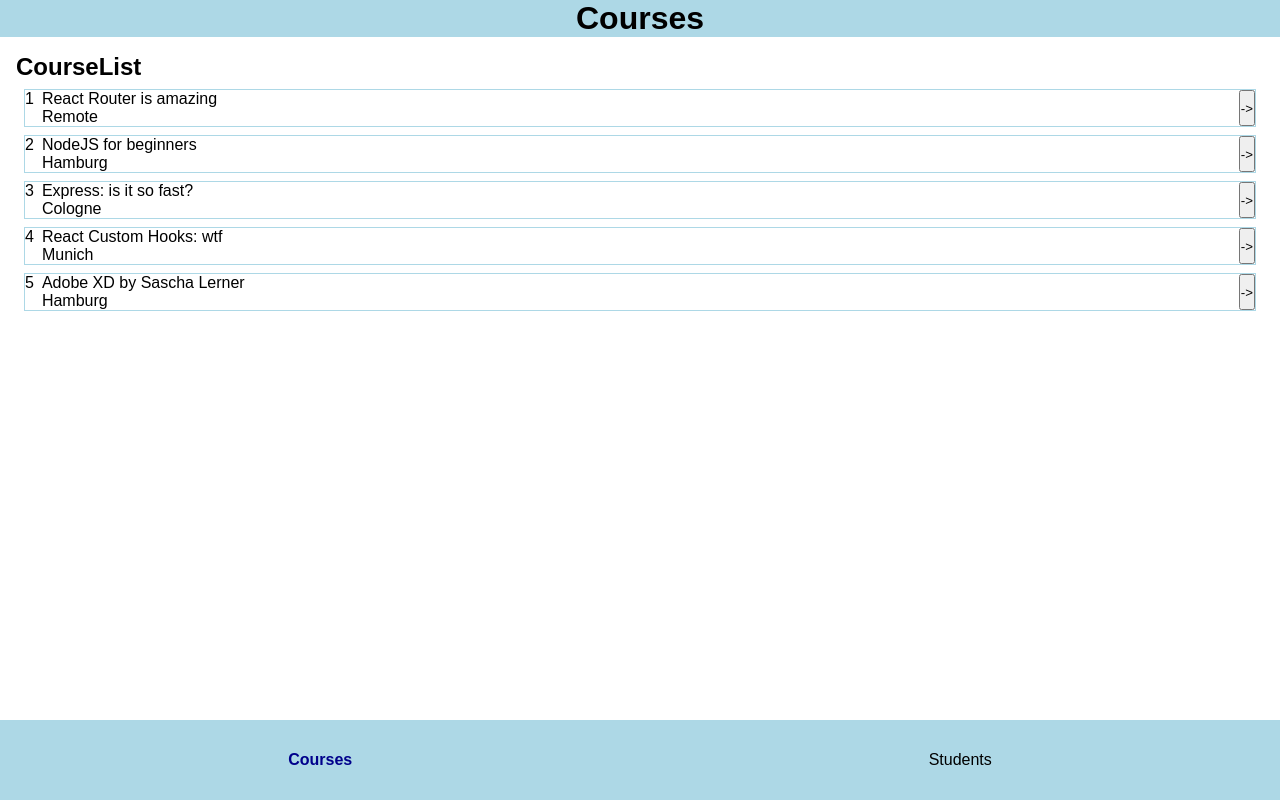
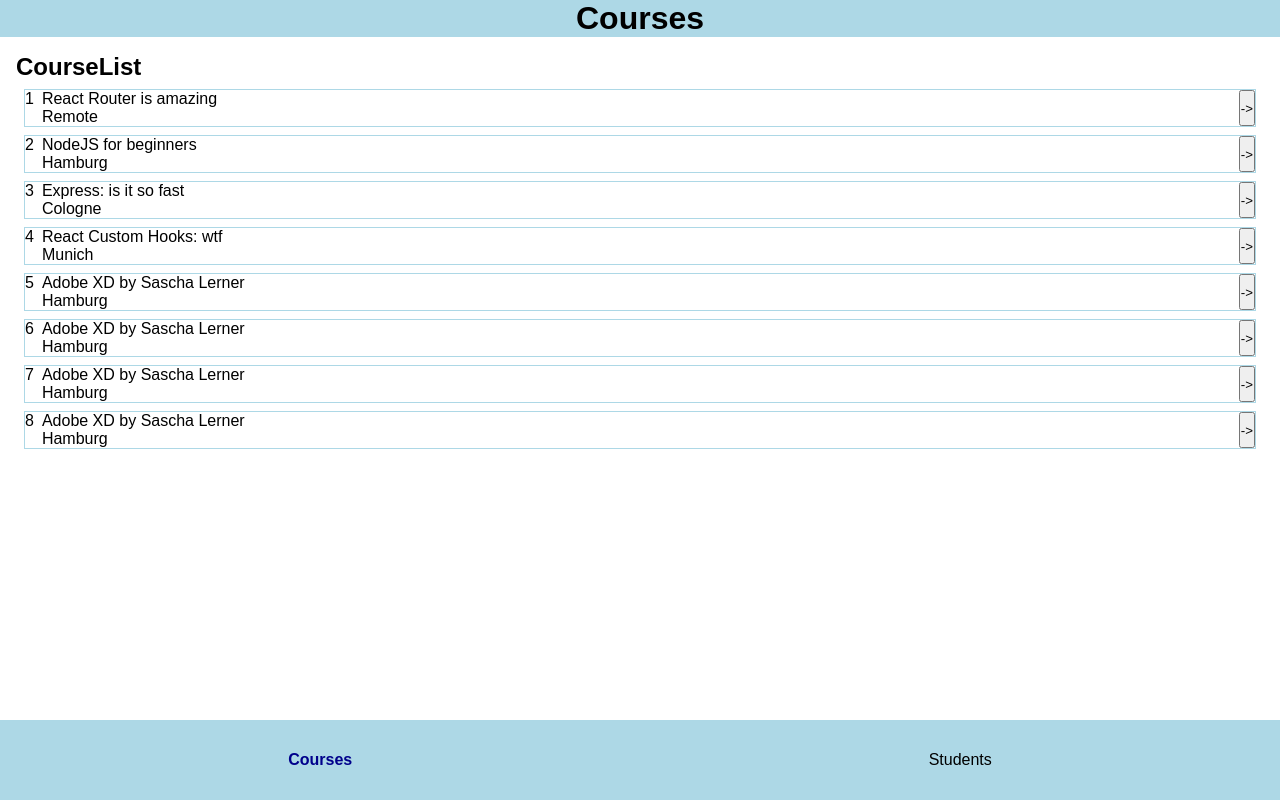
Before and after one commit to namirsab/courses-app, a React (Create React App) app in the folder client/: page /courses in a window 1280 px wide. Built offline with nearby package versions, Linux system fonts and the light colour scheme.

Commit message:
Make the CourseList use fake data to render the CourseList Items

```diff
--- a/client/src/components/CourseList.js
+++ b/client/src/components/CourseList.js
@@ -2,34 +2,68 @@ import "./CourseList.css";
 import CourseListItem from "./CourseListItem";
 
 function CourseList() {
+  const courses = [
+    {
+      _id: "a",
+      name: "React Router is amazing",
+      location: "Remote",
+    },
+    {
+      _id: "b",
+      name: "NodeJS for beginners",
+      location: "Hamburg",
+    },
+    {
+      _id: "c",
+      name: "Express: is it so fast",
+      location: "Cologne",
+    },
+    {
+      _id: "d",
+      name: "React Custom Hooks: wtf",
+      location: "Munich",
+    },
+    {
+      _id: "e",
+      name: "Adobe XD by Sascha Lerner",
+      location: "Hamburg",
+    },
+    {
+      _id: "f",
+      name: "Adobe XD by Sascha Lerner",
+      location: "Hamburg",
+    },
+    {
+      _id: "g",
+      name: "Adobe XD by Sascha Lerner",
+      location: "Hamburg",
+    },
+    {
+      _id: "h",
+      name: "Adobe XD by Sascha Lerner",
+      location: "Hamburg",
+    },
+  ];
+
+  function renderCourses() {
+    const coursesComponents = courses.map((course, index) => {
+      return (
+        <CourseListItem
+          key={course._id}
+          courseIndex={index + 1}
+          courseName={course.name}
+          courseLocation={course.location}
+        />
+      );
+    });
+
+    return coursesComponents;
+  }
+
   return (
     <div>
       <h2>CourseList</h2>
-      <CourseListItem
-        courseIndex="1"
-        courseName="React Router is amazing"
-        courseLocation="Remote"
-      />
-      <CourseListItem
-        courseIndex="2"
-        courseName="NodeJS for beginners"
-        courseLocation="Hamburg"
-      />
-      <CourseListItem
-        courseIndex="3"
-        courseName="Express: is it so fast?"
-        courseLocation="Cologne"
-      />
-      <CourseListItem
-        courseIndex="4"
-        courseName="React Custom Hooks: wtf"
-        courseLocation="Munich"
-      />
-      <CourseListItem
-        courseIndex="5"
-        courseName="Adobe XD by Sascha Lerner"
-        courseLocation="Hamburg"
-      />
+      {renderCourses()}
     </div>
   );
 }
```
